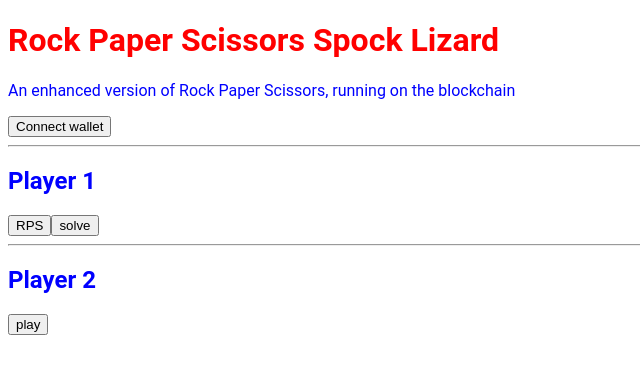
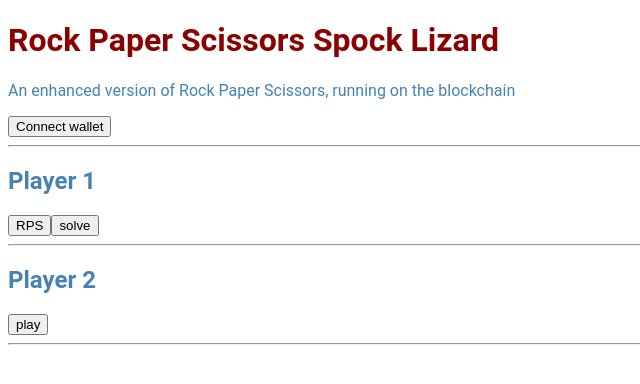
Before and after one commit to bneeland/rock-paper-scissors-lizard-spock, a Next.js app in the folder rps-app/rps-app/: page / in a window 1280 px wide. Shown: the top 384 px of the page, without its empty margins (0-640 px from the left). Built offline with nearby package versions, Linux system fonts and the light colour scheme.

Commit message:
Added error messages for metamask connection

```diff
--- a/rps-app/rps-app/pages/index.js
+++ b/rps-app/rps-app/pages/index.js
@@ -1,19 +1,26 @@
 import Head from 'next/head'
 import styles from '../styles/Home.module.css'
+import {useState} from 'react'
 import Web3 from 'web3'
 
 const Home = () => {
+  const [error, setError] = useState('')
+
   let web3
 
-  const connectWalletHandler = () => {
+  const connectWalletHandler = async () => {
     if (typeof window !== "undefined" && typeof window.ethereum !== "undefined") {
       // MetaMask installed
       // Connect to MetaMask wallet
-      window.ethereum.request({method: "eth_requestAccounts"})
-      web3 = new Web3(window.ethereum)
+      try {
+        await window.ethereum.request({method: "eth_requestAccounts"})
+        web3 = new Web3(window.ethereum)
+      } catch(err) {
+        setError(err.message)
+      }
     } else {
       // MetaMask not installed
-      console.log("Please install MetaMask")
+      setError("Please install MetaMask")
     }
   }
 
@@ -33,6 +40,8 @@ const Home = () => {
       <hr />
       <h2>Player 2</h2>
       <button>play</button>
+      <hr />
+      <code>{error}</code>
     </div>
   )
 }
--- a/rps-app/rps-app/styles/Home.module.css
+++ b/rps-app/rps-app/styles/Home.module.css
@@ -116,5 +116,5 @@
 } */
 
 .title {
-  color: red;
+  color: darkred;
 }
--- a/rps-app/rps-app/styles/globals.css
+++ b/rps-app/rps-app/styles/globals.css
@@ -17,5 +17,5 @@ a {
 
 body {
   font-family: Roboto, sans-serif;
-  color: blue;
+  color: steelblue;
 }
```
